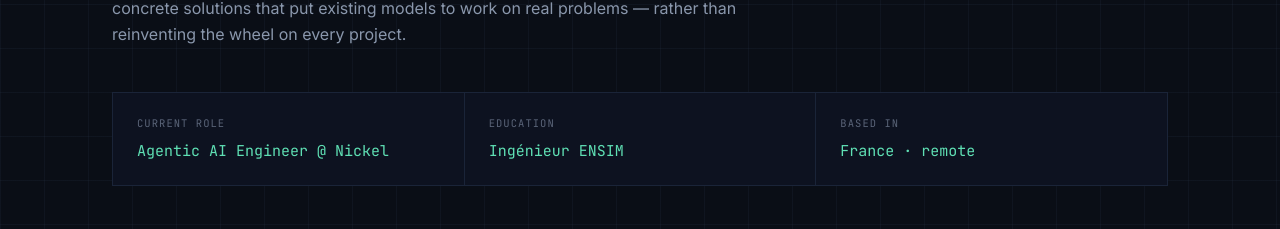
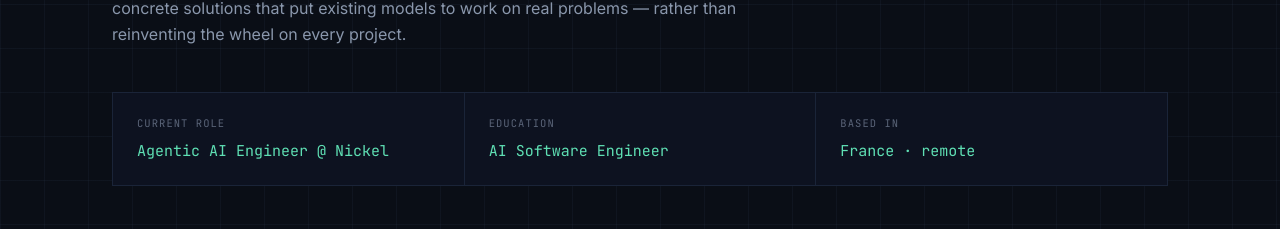
Before and after one commit to carellihoula/portfolio, a React (Vite) app: page / in a window 1280 px wide. Shown: the part 1052-1281 px from the top of the page. Built offline with nearby package versions, Linux system fonts and the light colour scheme.

Commit message:
feat: update About component to use translation for eyebrow role

```diff
--- a/src/components/About.tsx
+++ b/src/components/About.tsx
@@ -22,7 +22,7 @@
           </div>
           <div className="fact">
             <div className="k">{t("fact2_k")}</div>
-            <div className="v">Ingénieur ENSIM</div>
+            <div className="v">{t("eyebrow_role")}</div>
           </div>
           <div className="fact">
             <div className="k">{t("fact3_k")}</div>
```
